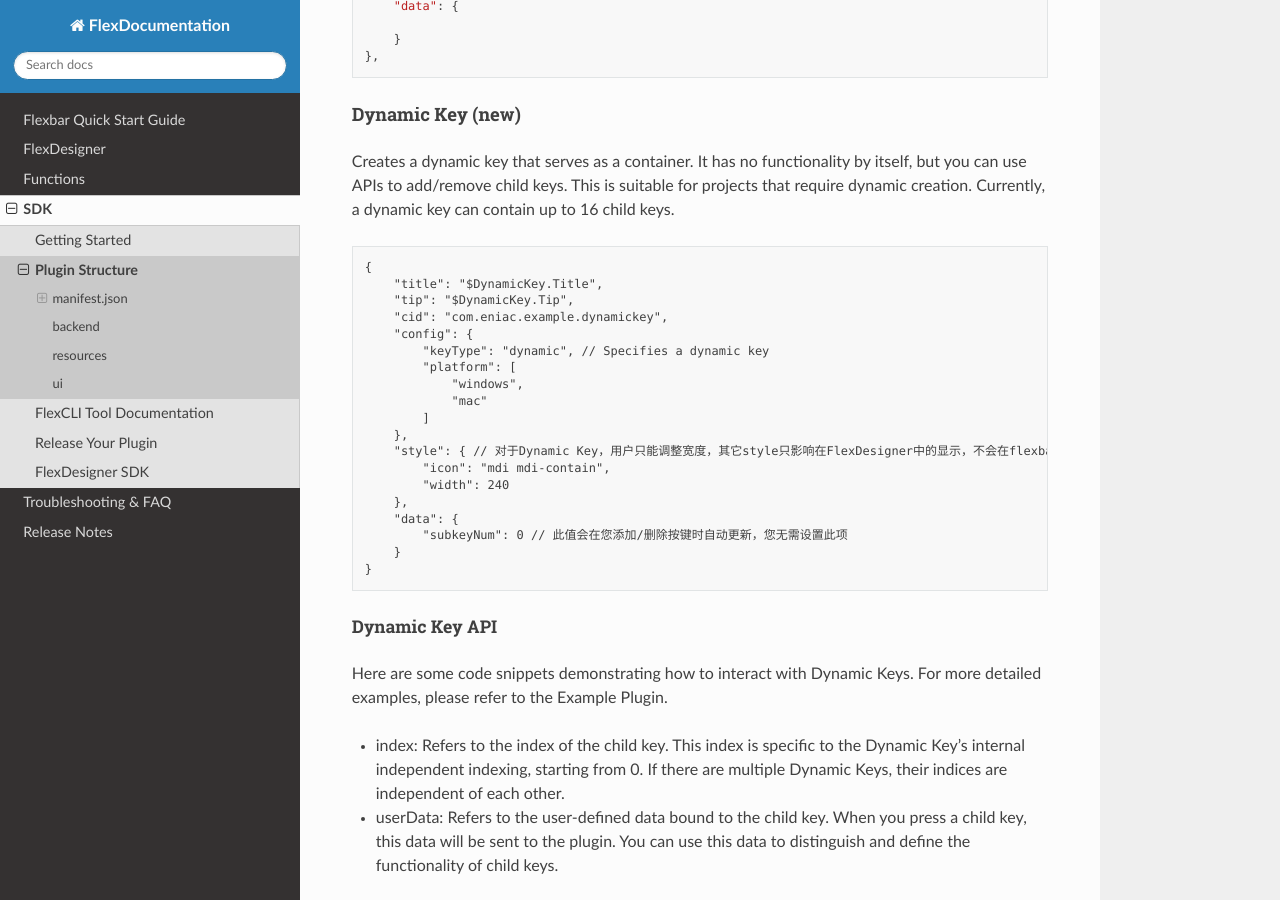
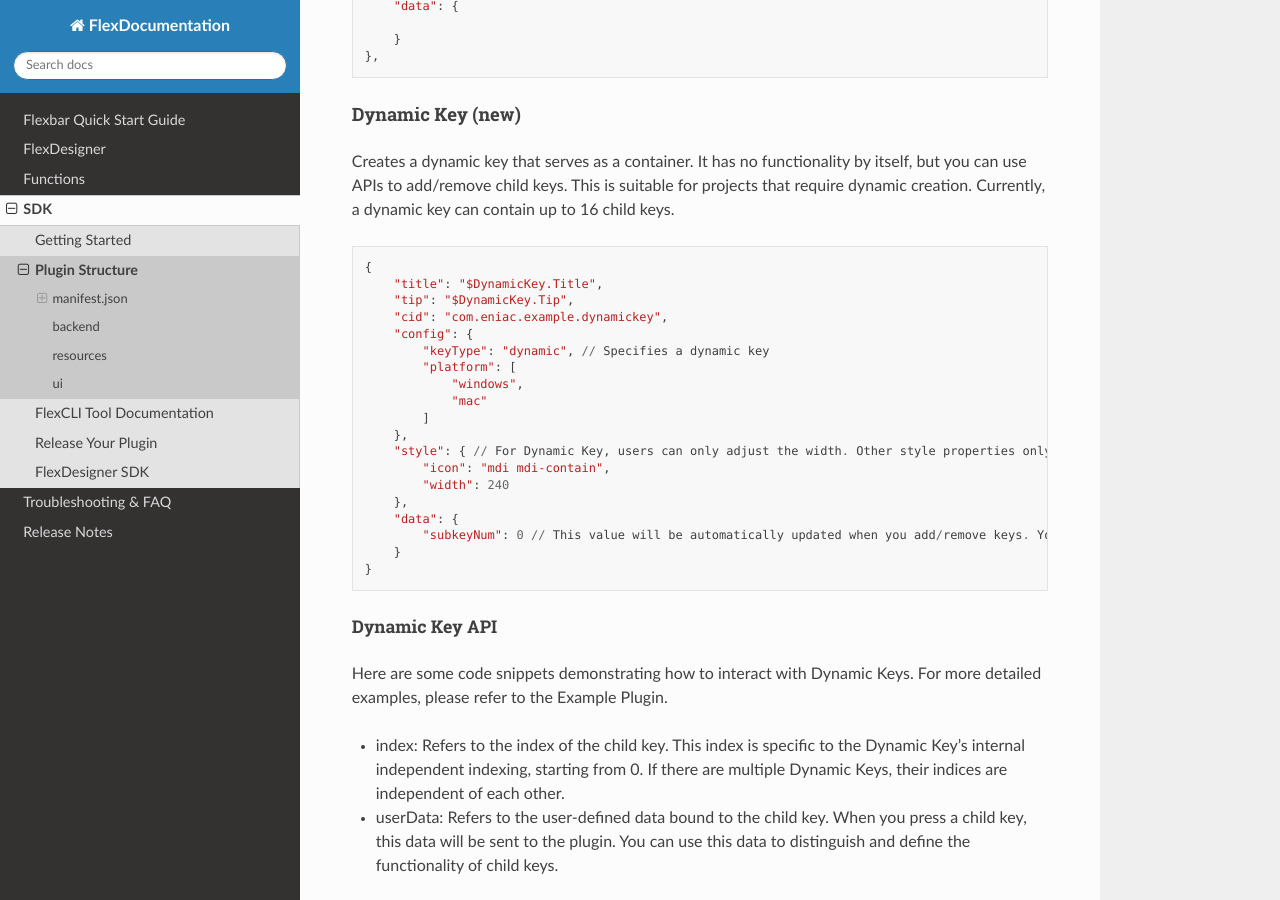
Before and after one commit to ENIAC-Tech/FlexDocumentation, a Sphinx documentation site: the page built from docs/source/sdk/plugin_structure.md, in a window 1280 px wide and 900 px high, scrolled down 3111 px. Built offline with Sphinx 7.4.7 and the Read the Docs theme 3.1.0, drawn with Linux system fonts in a browser that asks for light colours.

Commit message:
fix: Translation

````diff
--- a/docs/source/sdk/plugin_structure.md
+++ b/docs/source/sdk/plugin_structure.md
@@ -181,12 +181,12 @@
             "mac"
         ]
     },
-    "style": { // 对于Dynamic Key，用户只能调整宽度，其它style只影响在FlexDesigner中的显示，不会在flexbar上展示。
+    "style": { // For Dynamic Key, users can only adjust the width. Other style properties only affect the display in FlexDesigner and will not be shown on the flexbar.
         "icon": "mdi mdi-contain",
         "width": 240
     },
     "data": {
-        "subkeyNum": 0 // 此值会在您添加/删除按键时自动更新，您无需设置此项
+        "subkeyNum": 0 // This value will be automatically updated when you add/remove keys. You don't need to set this item.
     }
 }
 ```
````
